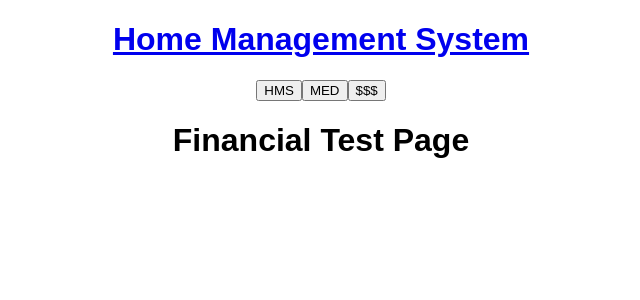
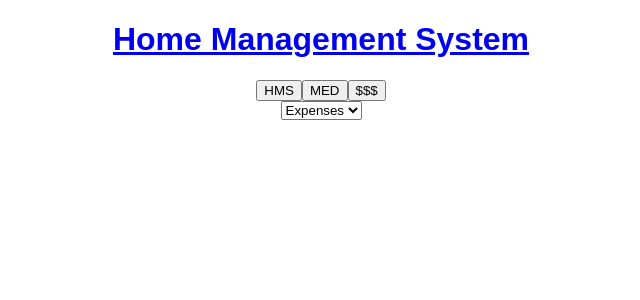
Before and after one commit to rbrook22/HMS-App, a React (Create React App) app: page /financial in a window 1280 px wide. Shown: the top 300 px of the page, without its empty margins (319-959 px from the left). Built offline with nearby package versions, Linux system fonts and the light colour scheme.

Commit message:
added drop down items for each component

```diff
--- a/src/HMS.js
+++ b/src/HMS.js
@@ -3,7 +3,11 @@ import React from 'react';
 
 const hms = (props) => {
         return(
-            <h1>HMS Test Page</h1>
+            <select name="Dropdown Menu Items" id="">
+                <option value="Weekly Item">Weekly Item</option>
+                <option value="Monthly Item">Monthly Item</option>
+                <option value="Yearly Item">Yearly Item</option>
+            </select>
         );
     }
 
--- a/src/financial.js
+++ b/src/financial.js
@@ -2,7 +2,11 @@ import React from 'react';
 
 const financial = (props) => {
     return(
-        <h1>Financial Test Page</h1>
+        <select name="financial Drop" id="">
+            <option value="Expenses">Expenses</option>
+            <option value="Savings">Savings</option>
+            <option value="spending">Spending</option>
+        </select>
     );
 }
 
--- a/src/med.js
+++ b/src/med.js
@@ -2,7 +2,11 @@ import React from 'react';
 
 const med = (props) => {
     return(
-        <h1>Med test page</h1>
+        <select name="" id="">
+            <option value="Appointments">Appointments</option>
+            <option value="Drop-Ins">Drop-In Visits</option>
+            <option value="Completed">Completed Appointments</option>
+        </select>
     );
 }
 
```
